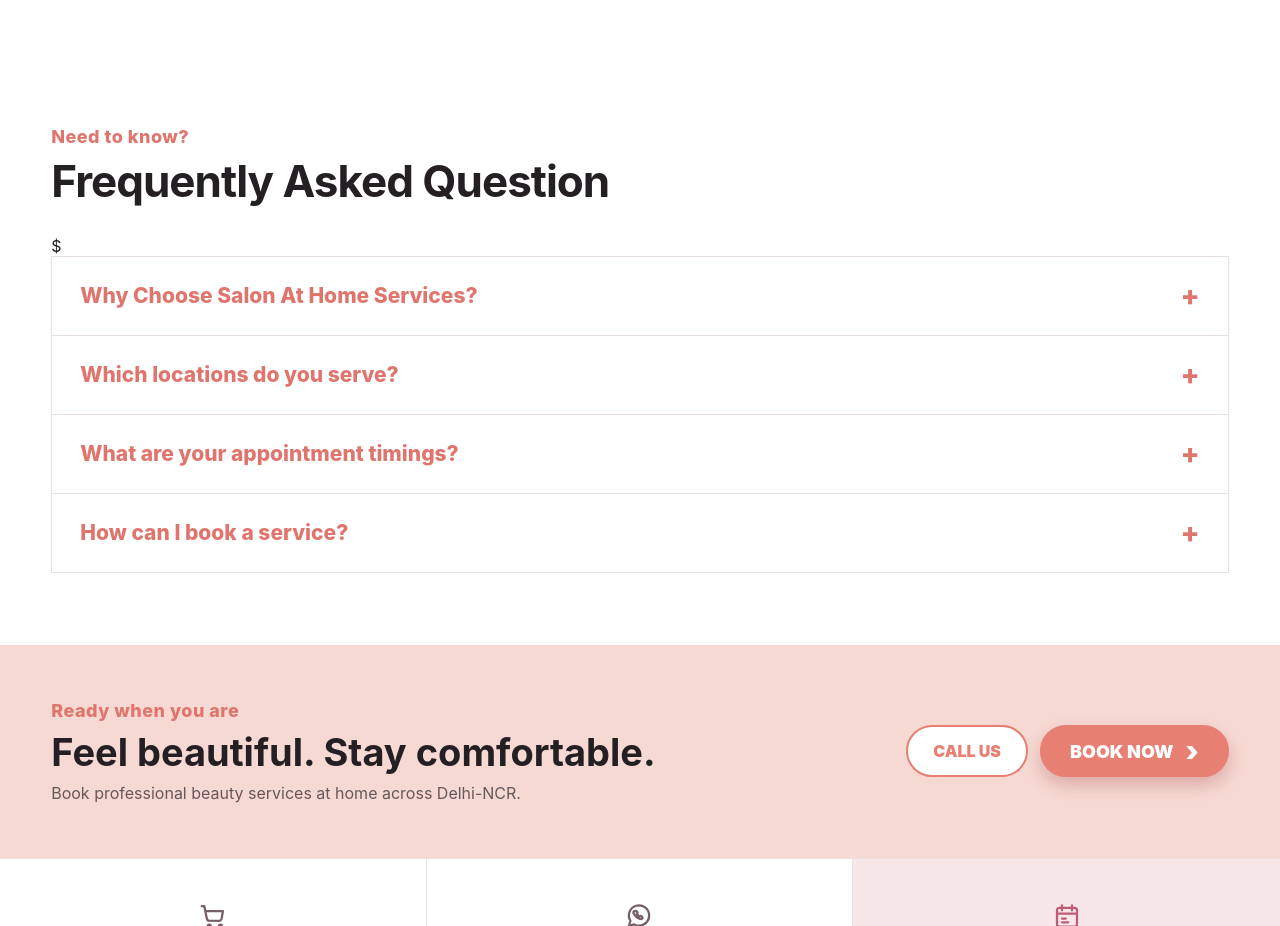
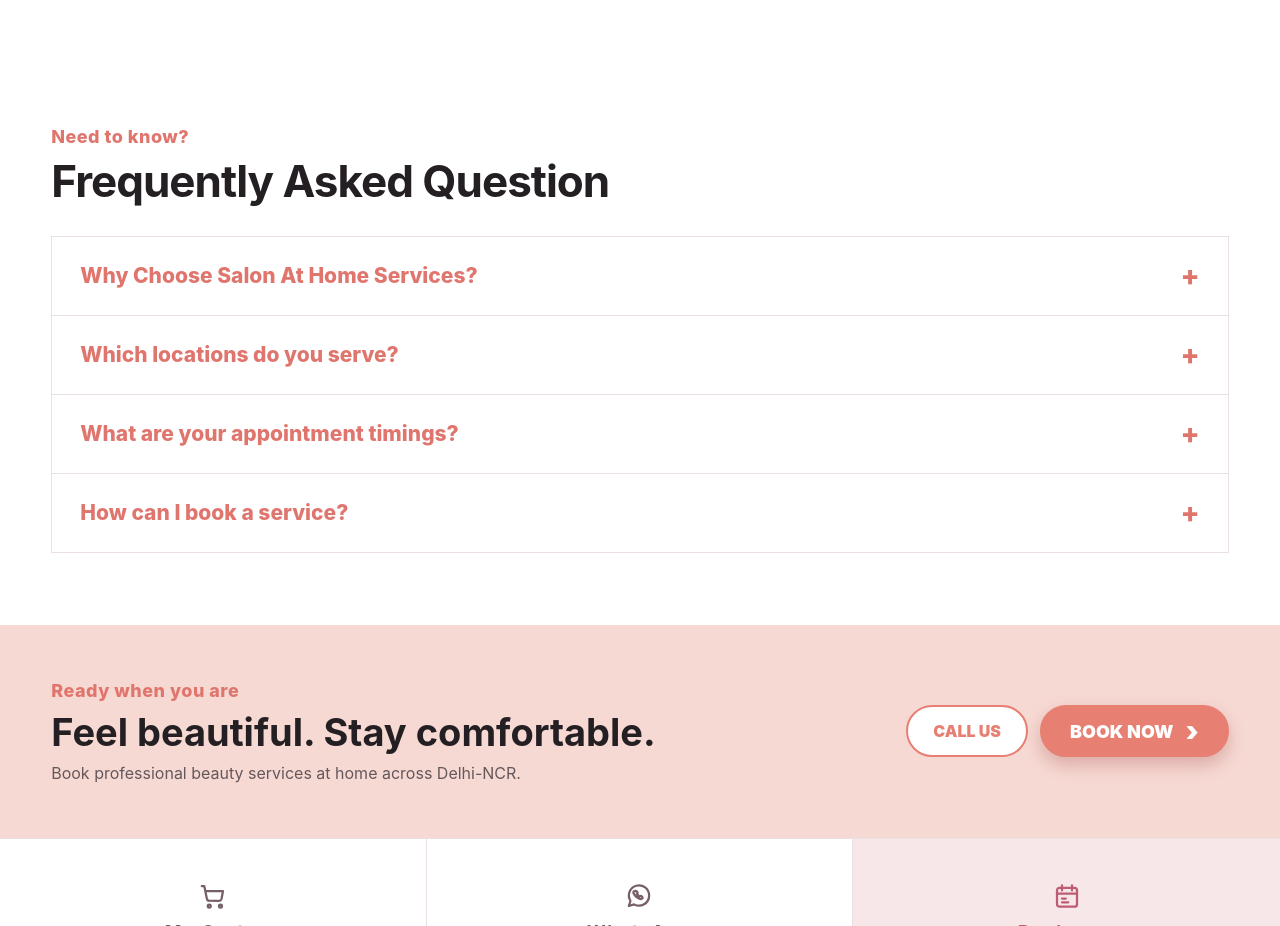
Before and after one commit to heyvivek-sketch/theroyalbeauty--2, a Next.js app: page / in a window 1280 px wide. Shown: the part 4500-5426 px from the top of the page. Built offline with nearby package versions, Linux system fonts and the light colour scheme; no server answers; the database is empty.

Commit message:
fix: render homepage FAQ correctly

```diff
--- a/app/page.tsx
+++ b/app/page.tsx
@@ -93,7 +93,7 @@ export default async function Home(){
 
       <section className="beauty-faq"><div className="container">
         <div className="beauty-section-heading"><div className="beauty-script-kicker">Need to know?</div><h2>Frequently Asked Question</h2></div>
-        ${[
+        {[
           ['Why Choose Salon At Home Services?','Enjoy professional beauty care in the comfort of your home without travel, waiting rooms or salon queues.'],
           ['Which locations do you serve?','We currently focus on '+city+'. Available service areas and pincodes are managed by our team.'],
           ['What are your appointment timings?','Appointments are available every day during '+hours+'.'],
```
